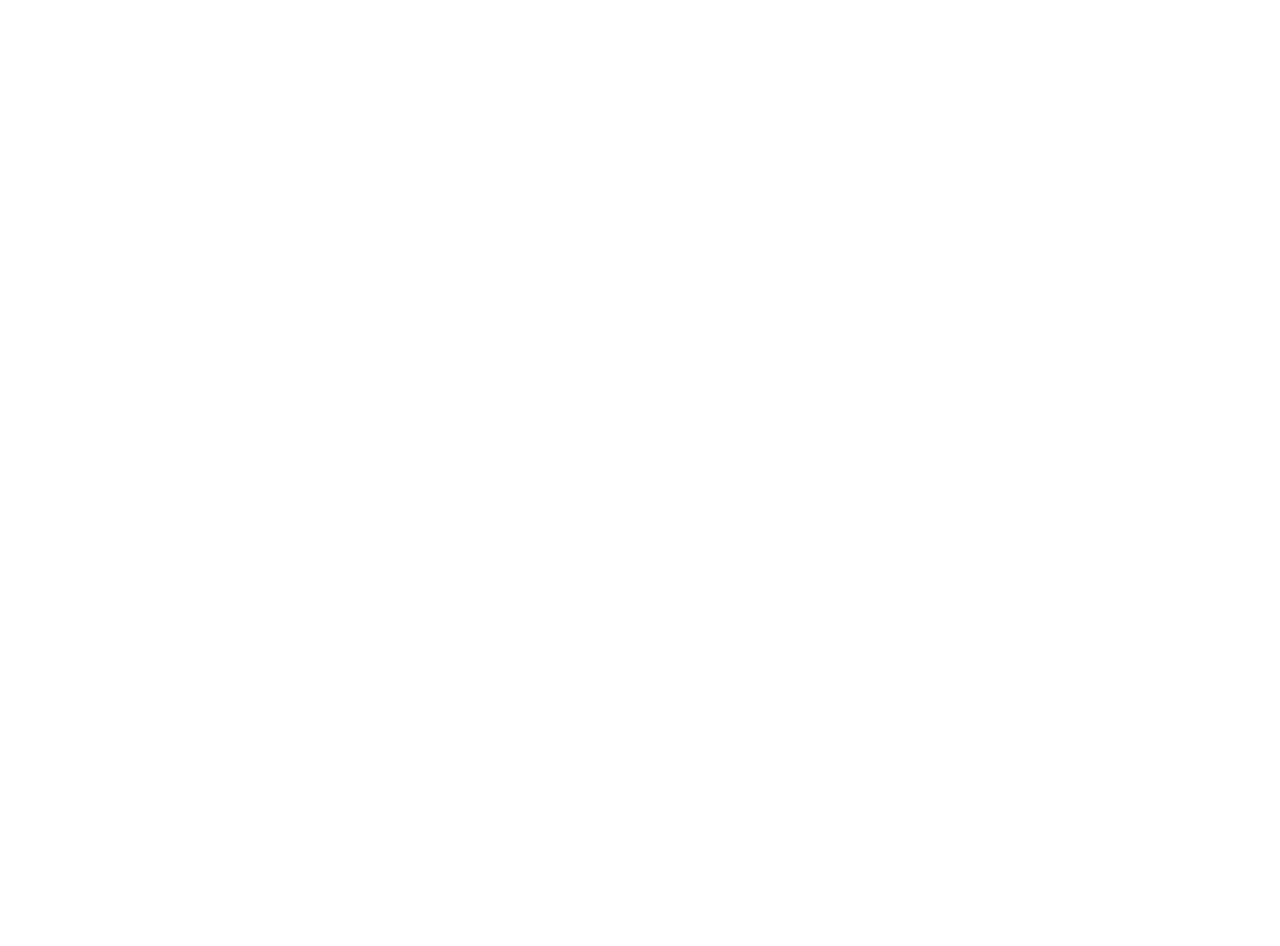
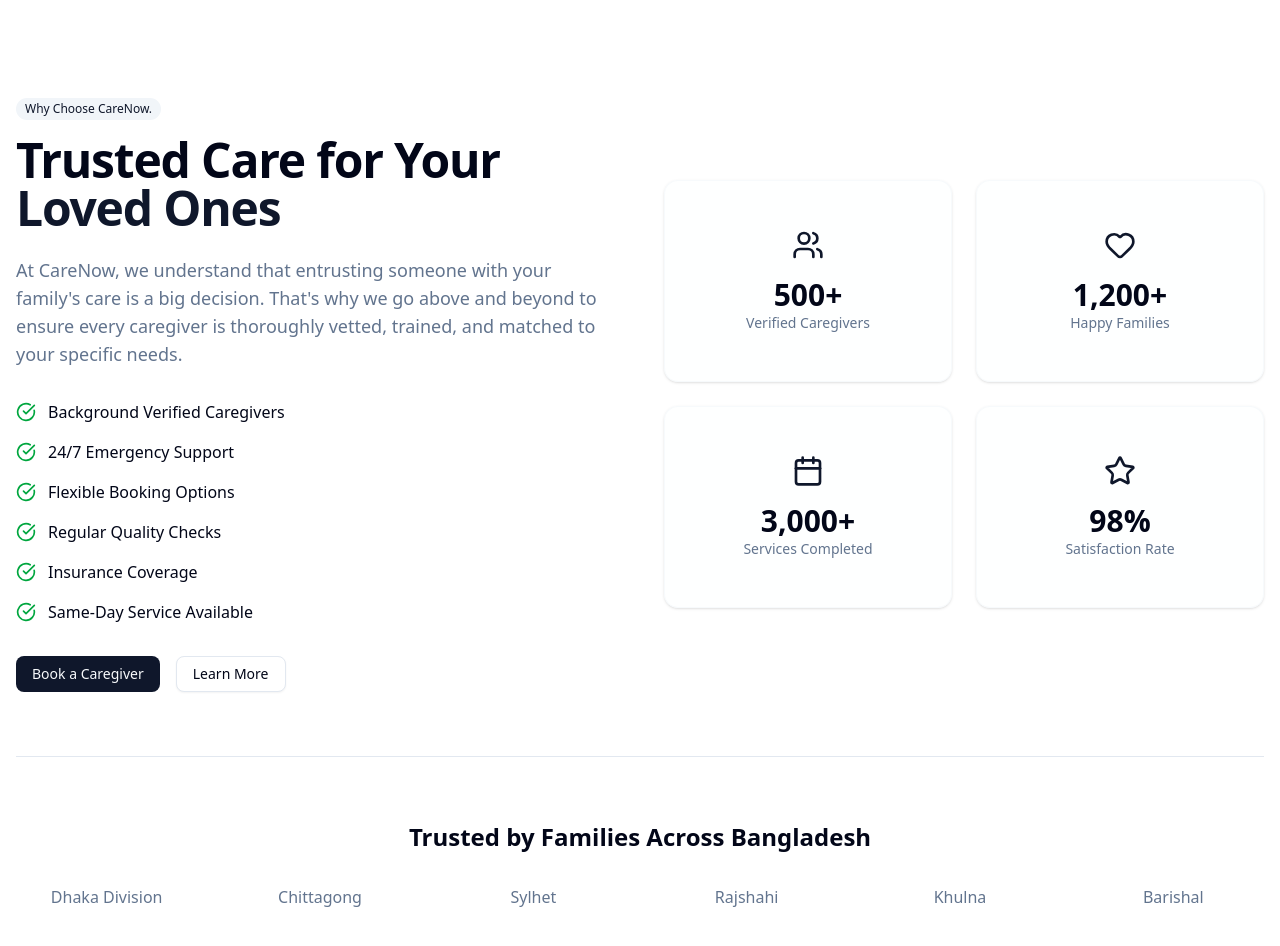
Before and after one commit to naims6/CareNow, a Next.js app: page / in a window 1280 px wide. Shown: the part 920-1866 px from the top of the page. Before the commit the page ends 854 px from the top, so only its background shows below. Built offline with nearby package versions, Linux system fonts and the light colour scheme.

Commit message:
about section added

```diff
--- a/package.json
+++ b/package.json
@@ -9,6 +9,8 @@
     "lint": "eslint"
   },
   "dependencies": {
+    "@radix-ui/react-avatar": "^1.1.11",
+    "@radix-ui/react-separator": "^1.1.8",
     "@radix-ui/react-slot": "^1.2.4",
     "class-variance-authority": "^0.7.1",
     "clsx": "^2.1.1",
--- a/src/app/(root)/page.tsx
+++ b/src/app/(root)/page.tsx
@@ -1,24 +1,11 @@
+import { About } from "@/src/components/Home/About";
 import HeroSection from "@/src/components/Home/HeroSection";
 
 export default function Home() {
   return (
     <div>
-      {/*Grid Background */}
-      <div
-        className="absolute inset-0 -z-10 opacity-50 dark:opacity-15"
-        style={{
-          backgroundImage: `
-        linear-gradient(to right, #d1d5db 1px, transparent 1px),
-        linear-gradient(to bottom, #d1d5db 1px, transparent 1px)
-      `,
-          backgroundSize: "32px 32px",
-          WebkitMaskImage:
-            "radial-gradient(ellipse 60% 60% at 50% 50%, #000 30%, transparent 70%)",
-          maskImage:
-            "radial-gradient(ellipse 60% 60% at 50% 50%, #000 30%, transparent 70%)",
-        }}
-      />
       <HeroSection />
+      <About />
     </div>
   );
 }
--- a/src/app/layout.tsx
+++ b/src/app/layout.tsx
@@ -24,7 +24,7 @@
   children: React.ReactNode;
 }>) {
   return (
-    <html lang="en" className="light">
+    <html lang="en" className="">
       <body
         className={`${geistSans.variable} ${geistMono.variable} antialiased`}
       >
--- /dev/null
+++ b/src/components/Home/About.tsx
@@ -0,0 +1,83 @@
+// components/about-minimal.tsx
+import { Card, CardContent } from "@/src/components/ui/card"
+import { Button } from "@/src/components/ui/button"
+import { Badge } from "@/src/components/ui/badge"
+import { Separator } from "@/src/components/ui/separator"
+import { Heart, Shield, Users, CheckCircle, Star } from "lucide-react"
+import {stats} from "@/src/data/stats"
+export function About() {
+  const features = [
+    "Background Verified Caregivers",
+    "24/7 Emergency Support",
+    "Flexible Booking Options",
+    "Regular Quality Checks",
+    "Insurance Coverage",
+    "Same-Day Service Available"
+  ]
+
+  return (
+    <section id="about" className="py-16 md:py-24">
+      <div className="mx-auto max-w-7xl px-4">
+        <div className="grid lg:grid-cols-2 gap-12 items-center">
+          {/* Left Column */}
+          <div>
+            <Badge variant="secondary" className="mb-4">
+              Why Choose CareNow.
+            </Badge>
+            <h2 className="text-4xl md:text-5xl font-bold tracking-tight mb-6">
+              Trusted Care for Your <span className="text-primary">Loved Ones</span>
+            </h2>
+            <p className="text-lg text-muted-foreground mb-8">
+              At CareNow, we understand that entrusting someone with your family&apos;s care
+              is a big decision. That&apos;s why we go above and beyond to ensure every
+              caregiver is thoroughly vetted, trained, and matched to your specific needs.
+            </p>
+
+            <div className="space-y-4 mb-8">
+              {features.map((feature, index) => (
+                <div key={index} className="flex items-center gap-3">
+                  <CheckCircle className="h-5 w-5 text-green-600 shrink-0" />
+                  <span>{feature}</span>
+                </div>
+              ))}
+            </div>
+
+            <div className="flex flex-wrap gap-4">
+              <Button>Book a Caregiver</Button>
+              <Button variant="outline">Learn More</Button>
+            </div>
+          </div>
+
+          {/* Right Column - Stats */}
+          <div className="grid grid-cols-2 gap-6">
+            {stats.map((stat) =>  <Card key={stat.label} className="text-center bg-card/50 border border-accent/50">
+              <CardContent className="p-6">
+                <stat.icon className="h-8 w-8 text-primary mx-auto mb-4" />
+                <div className="text-3xl font-bold">{stat.value}</div>
+                <div className="text-sm text-muted-foreground">{stat.label}</div>
+              </CardContent>
+            </Card>)}
+          </div>
+        </div>
+
+        <Separator className="my-16" />
+
+        {/* Trust Indicators */}
+        <div className="text-center">
+          <h3 className="text-2xl font-semibold mb-8">
+            Trusted by Families Across Bangladesh
+          </h3>
+          <div className="grid grid-cols-2 md:grid-cols-4 lg:grid-cols-6 gap-8">
+            {/* Add partner logos or trust badges here */}
+            <div className="text-muted-foreground">Dhaka Division</div>
+            <div className="text-muted-foreground">Chittagong</div>
+            <div className="text-muted-foreground">Sylhet</div>
+            <div className="text-muted-foreground">Rajshahi</div>
+            <div className="text-muted-foreground">Khulna</div>
+            <div className="text-muted-foreground">Barishal</div>
+          </div>
+        </div>
+      </div>
+    </section>
+  )
+}
--- a/src/components/Home/HeroSection.tsx
+++ b/src/components/Home/HeroSection.tsx
@@ -7,8 +7,23 @@
 export default function HeroSection() {
   return (
     <>
-      <main className="overflow-x-hidden min-h-[calc(100vh-67px)]">
-        <section className="lg:mt-10">
+      <main className="relative overflow-x-hidden min-h-[calc(100vh-67px)] border-b border-accent">
+        <section className="lg:mt-10 pb-7 lg:pb-16">
+          {/*Grid Background */}
+          <div
+            className="absolute inset-0 -z-10 opacity-40 dark:opacity-10"
+            style={{
+              backgroundImage: `
+        linear-gradient(to right, #d1d5db 1px, transparent 1px),
+        linear-gradient(to bottom, #d1d5db 1px, transparent 1px)
+      `,
+              backgroundSize: "32px 32px",
+              WebkitMaskImage:
+                "radial-gradient(ellipse 60% 60% at 50% 50%, #000 30%, transparent 70%)",
+              maskImage:
+                "radial-gradient(ellipse 60% 60% at 50% 50%, #000 30%, transparent 70%)",
+            }}
+          />
           {/* background */}
           <div
             aria-hidden
--- a/src/components/Navbar.tsx
+++ b/src/components/Navbar.tsx
@@ -60,12 +60,12 @@
 
               <div className="flex w-full flex-col space-y-3 sm:flex-row sm:gap-3 sm:space-y-0 md:w-fit lg:border-l lg:pl-6">
                 <Button asChild variant="outline" size="sm">
-                  <Link href="#">
+                  <Link href="/login">
                     <span>Login</span>
                   </Link>
                 </Button>
                 <Button asChild size="sm">
-                  <Link href="#">
+                  <Link href="/sign-up">
                     <span>Sign Up</span>
                   </Link>
                 </Button>
--- /dev/null
+++ b/src/components/ui/avatar.tsx
@@ -0,0 +1,53 @@
+"use client"
+
+import * as React from "react"
+import * as AvatarPrimitive from "@radix-ui/react-avatar"
+
+import { cn } from "@/src/lib/utils"
+
+function Avatar({
+  className,
+  ...props
+}: React.ComponentProps<typeof AvatarPrimitive.Root>) {
+  return (
+    <AvatarPrimitive.Root
+      data-slot="avatar"
+      className={cn(
+        "relative flex size-8 shrink-0 overflow-hidden rounded-full",
+        className
+      )}
+      {...props}
+    />
+  )
+}
+
+function AvatarImage({
+  className,
+  ...props
+}: React.ComponentProps<typeof AvatarPrimitive.Image>) {
+  return (
+    <AvatarPrimitive.Image
+      data-slot="avatar-image"
+      className={cn("aspect-square size-full", className)}
+      {...props}
+    />
+  )
+}
+
+function AvatarFallback({
+  className,
+  ...props
+}: React.ComponentProps<typeof AvatarPrimitive.Fallback>) {
+  return (
+    <AvatarPrimitive.Fallback
+      data-slot="avatar-fallback"
+      className={cn(
+        "bg-muted flex size-full items-center justify-center rounded-full",
+        className
+      )}
+      {...props}
+    />
+  )
+}
+
+export { Avatar, AvatarImage, AvatarFallback }
--- /dev/null
+++ b/src/components/ui/badge.tsx
@@ -0,0 +1,46 @@
+import * as React from "react"
+import { Slot } from "@radix-ui/react-slot"
+import { cva, type VariantProps } from "class-variance-authority"
+
+import { cn } from "@/src/lib/utils"
+
+const badgeVariants = cva(
+  "inline-flex items-center justify-center rounded-full border px-2 py-0.5 text-xs font-medium w-fit whitespace-nowrap shrink-0 [&>svg]:size-3 gap-1 [&>svg]:pointer-events-none focus-visible:border-ring focus-visible:ring-ring/50 focus-visible:ring-[3px] aria-invalid:ring-destructive/20 dark:aria-invalid:ring-destructive/40 aria-invalid:border-destructive transition-[color,box-shadow] overflow-hidden",
+  {
+    variants: {
+      variant: {
+        default:
+          "border-transparent bg-primary text-primary-foreground [a&]:hover:bg-primary/90",
+        secondary:
+          "border-transparent bg-secondary text-secondary-foreground [a&]:hover:bg-secondary/90",
+        destructive:
+          "border-transparent bg-destructive text-white [a&]:hover:bg-destructive/90 focus-visible:ring-destructive/20 dark:focus-visible:ring-destructive/40 dark:bg-destructive/60",
+        outline:
+          "text-foreground [a&]:hover:bg-accent [a&]:hover:text-accent-foreground",
+      },
+    },
+    defaultVariants: {
+      variant: "default",
+    },
+  }
+)
+
+function Badge({
+  className,
+  variant,
+  asChild = false,
+  ...props
+}: React.ComponentProps<"span"> &
+  VariantProps<typeof badgeVariants> & { asChild?: boolean }) {
+  const Comp = asChild ? Slot : "span"
+
+  return (
+    <Comp
+      data-slot="badge"
+      className={cn(badgeVariants({ variant }), className)}
+      {...props}
+    />
+  )
+}
+
+export { Badge, badgeVariants }
--- /dev/null
+++ b/src/components/ui/separator.tsx
@@ -0,0 +1,28 @@
+"use client"
+
+import * as React from "react"
+import * as SeparatorPrimitive from "@radix-ui/react-separator"
+
+import { cn } from "@/src/lib/utils"
+
+function Separator({
+  className,
+  orientation = "horizontal",
+  decorative = true,
+  ...props
+}: React.ComponentProps<typeof SeparatorPrimitive.Root>) {
+  return (
+    <SeparatorPrimitive.Root
+      data-slot="separator"
+      decorative={decorative}
+      orientation={orientation}
+      className={cn(
+        "bg-border shrink-0 data-[orientation=horizontal]:h-px data-[orientation=horizontal]:w-full data-[orientation=vertical]:h-full data-[orientation=vertical]:w-px",
+        className
+      )}
+      {...props}
+    />
+  )
+}
+
+export { Separator }
--- /dev/null
+++ b/src/data/stats.ts
@@ -0,0 +1,28 @@
+import { Users, Heart, Calendar, Star } from "lucide-react";
+
+export const stats = [
+  {
+    icon: Users,
+    value: "500+",
+    label: "Verified Caregivers",
+    description: "Professionally vetted and trained",
+  },
+  {
+    icon: Heart,
+    value: "1,200+",
+    label: "Happy Families",
+    description: "Trusted by families nationwide",
+  },
+  {
+    icon: Calendar,
+    value: "3,000+",
+    label: "Services Completed",
+    description: "And counting every day",
+  },
+  {
+    icon: Star,
+    value: "98%",
+    label: "Satisfaction Rate",
+    description: "Based on client feedback",
+  },
+];
```
Also changed, not shown: src/components/card/StatsGrid.tsx (+28 -29 lines), src/components/card/stats-card.tsx (+12 -11 lines), 1 other file (tests, documents, lock files or other folders).
